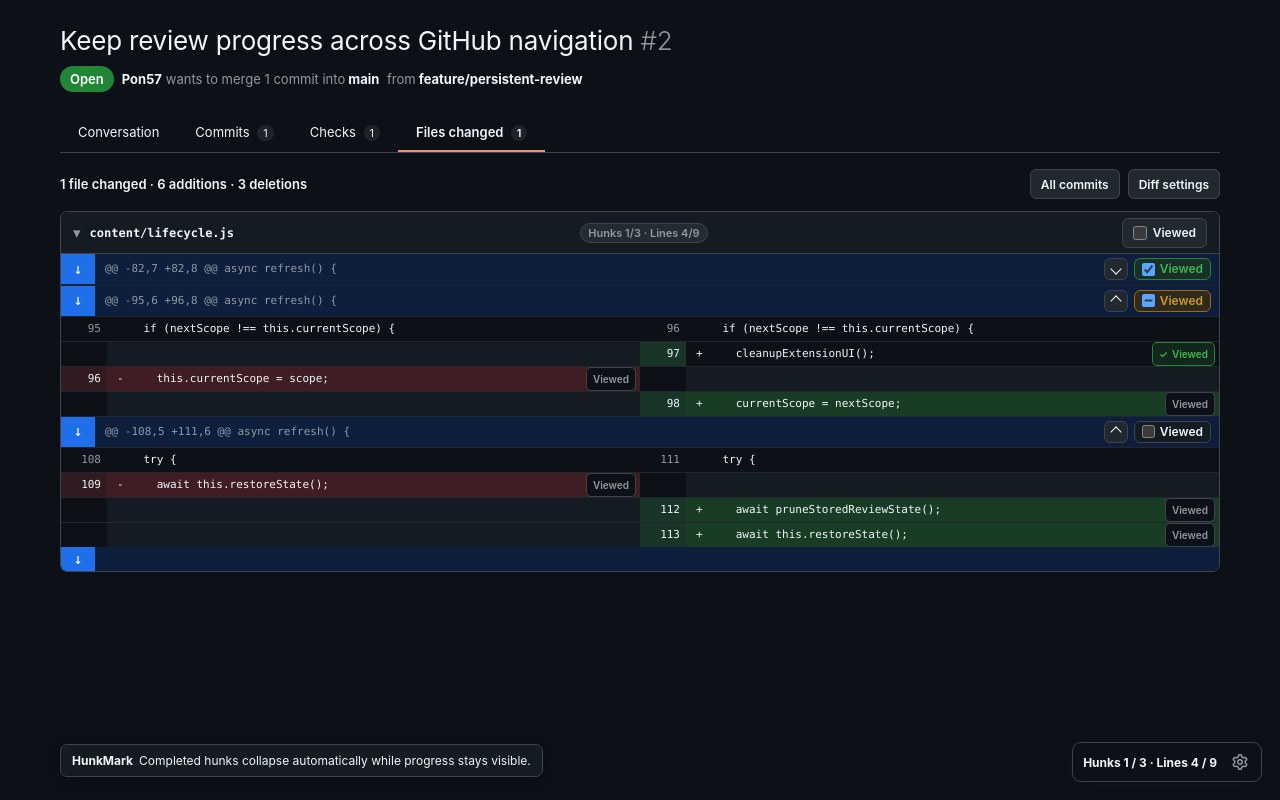
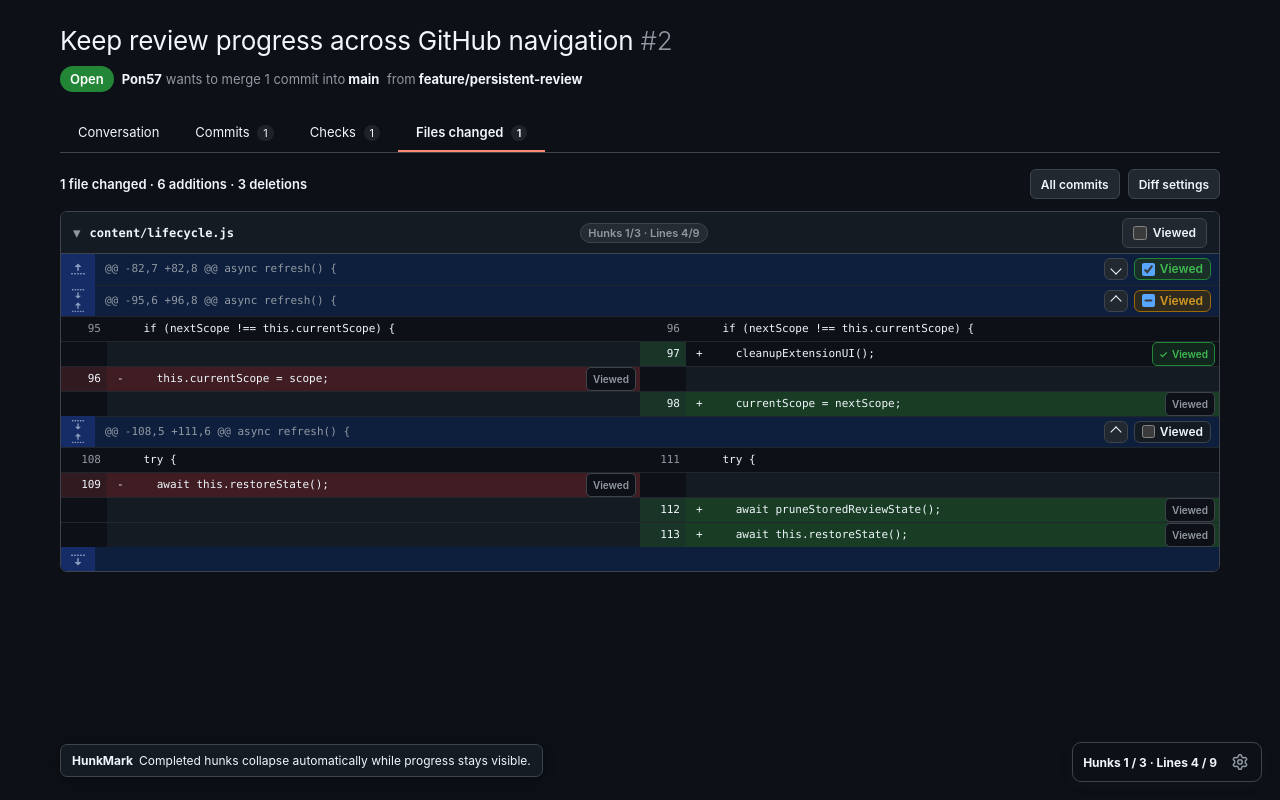
Before and after one commit to Pon57/HunkMark, a browser extension: page design/store-screenshot-capture.html in a window 1280 px wide. Drawn offline with Linux system fonts and the light colour scheme.

Commit message:
docs: polish and rename store screenshots

```diff
--- a/design/store-screenshot-capture.html
+++ b/design/store-screenshot-capture.html
@@ -57,6 +57,12 @@
         overflow: hidden;
         position: relative;
         width: 1280px;
+      }
+
+      .capture-icon-definitions {
+        height: 0;
+        position: absolute;
+        width: 0;
       }
 
       #hunkmark-panel {
@@ -278,23 +284,71 @@
 
       .hunk-row .blob-code-hunk {
         padding-left: 44px !important;
+        position: relative;
       }
 
       .hunk-expander {
         align-items: center;
-        background: #1f6feb;
+        background: #162c66;
         border: 0;
-        color: #ffffff;
+        color: #8b9ebf;
         cursor: pointer;
         display: flex;
         font-size: 15px;
-        height: 30px;
+        bottom: 0;
+        height: auto;
         justify-content: center;
         left: 0;
         padding: 0;
         position: absolute;
         top: 0;
         width: 34px;
+      }
+
+      .hunk-expander svg {
+        display: block;
+        fill: currentColor;
+        height: 16px;
+        width: 16px;
+      }
+
+      .hunk-expander-group {
+        background: #162c66;
+        bottom: 0;
+        display: flex;
+        flex-direction: column;
+        height: auto;
+        left: 0;
+        position: absolute;
+        top: 0;
+        width: 34px;
+      }
+
+      .hunk-expander-group .hunk-expander {
+        background: transparent;
+        flex: 1 1 0;
+        height: auto;
+        left: auto;
+        min-height: 0;
+        overflow: hidden;
+        position: static;
+        top: auto;
+        width: 100%;
+      }
+
+      .hunk-expander-group .hunk-expander svg {
+        height: 14px;
+        width: 14px;
+      }
+
+      .hunk-row .blob-code-hunk > .hunk-expander,
+      .hunk-row .blob-code-hunk > .hunk-expander-group {
+        bottom: -0.5px;
+      }
+
+      .hunk-row:not(:first-child) .blob-code-hunk > .hunk-expander,
+      .hunk-row:not(:first-child) .blob-code-hunk > .hunk-expander-group {
+        top: -0.5px;
       }
 
       .expand-down-row td {
@@ -306,7 +360,7 @@
       }
 
       .expand-down-row .hunk-expander {
-        height: 24px;
+        height: auto;
       }
 
       .expand-down-fill {
@@ -343,6 +397,13 @@
   </head>
   <body>
     <div id="store-capture">
+      <svg class="capture-icon-definitions" aria-hidden="true">
+        <defs>
+          <!-- Primer Octicons fold-up-16 and fold-down-16 (MIT). -->
+          <path id="capture-fold-up" d="M7.823 1.677 4.927 4.573A.25.25 0 0 0 5.104 5H7.25v3.236a.75.75 0 1 0 1.5 0V5h2.146a.25.25 0 0 0 .177-.427L8.177 1.677a.25.25 0 0 0-.354 0ZM13.75 11a.75.75 0 0 0 0 1.5h.5a.75.75 0 0 0 0-1.5h-.5Zm-3.75.75a.75.75 0 0 1 .75-.75h.5a.75.75 0 0 1 0 1.5h-.5a.75.75 0 0 1-.75-.75ZM7.75 11a.75.75 0 0 0 0 1.5h.5a.75.75 0 0 0 0-1.5h-.5ZM4 11.75a.75.75 0 0 1 .75-.75h.5a.75.75 0 0 1 0 1.5h-.5a.75.75 0 0 1-.75-.75ZM1.75 11a.75.75 0 0 0 0 1.5h.5a.75.75 0 0 0 0-1.5h-.5Z"/>
+          <path id="capture-fold-down" d="m8.177 14.323 2.896-2.896a.25.25 0 0 0-.177-.427H8.75V7.764a.75.75 0 1 0-1.5 0V11H5.104a.25.25 0 0 0-.177.427l2.896 2.896a.25.25 0 0 0 .354 0ZM2.25 5a.75.75 0 0 0 0-1.5h-.5a.75.75 0 0 0 0 1.5h.5ZM6 4.25a.75.75 0 0 1-.75.75h-.5a.75.75 0 0 1 0-1.5h.5a.75.75 0 0 1 .75.75ZM8.25 5a.75.75 0 0 0 0-1.5h-.5a.75.75 0 0 0 0 1.5h.5ZM12 4.25a.75.75 0 0 1-.75.75h-.5a.75.75 0 0 1 0-1.5h.5a.75.75 0 0 1 .75.75Zm2.25.75a.75.75 0 0 0 0-1.5h-.5a.75.75 0 0 0 0 1.5h.5Z"/>
+        </defs>
+      </svg>
       <main class="content">
         <h1 class="pr-title">
           Keep review progress across GitHub navigation
@@ -397,7 +458,7 @@
             </colgroup>
             <tbody>
               <tr class="hunk-row">
-                <td class="blob-code-hunk" colspan="4"><button class="hunk-expander" type="button" aria-label="Expand hidden lines">↓</button><span>@@ -82,7 +82,8 @@ async refresh() {</span></td>
+                <td class="blob-code-hunk" colspan="4"><button class="hunk-expander" type="button" aria-label="Expand file up from line 82"><svg viewBox="0 0 16 16" aria-hidden="true"><use href="#capture-fold-up"/></svg></button><span>@@ -82,7 +82,8 @@ async refresh() {</span></td>
               </tr>
               <tr>
                 <td class="blob-num">82</td>
@@ -424,7 +485,7 @@
                 <td class="blob-code-addition" data-diff-side="right">+   const nextRange = parseRange(location);</td>
               </tr>
               <tr class="hunk-row">
-                <td class="blob-code-hunk" colspan="4"><button class="hunk-expander" type="button" aria-label="Expand hidden lines">↓</button><span>@@ -95,6 +96,8 @@ async refresh() {</span></td>
+                <td class="blob-code-hunk" colspan="4"><span class="hunk-expander-group"><button class="hunk-expander" type="button" aria-label="Expand file down from line 84"><svg viewBox="0 0 16 16" aria-hidden="true"><use href="#capture-fold-down"/></svg></button><button class="hunk-expander" type="button" aria-label="Expand file up from line 95"><svg viewBox="0 0 16 16" aria-hidden="true"><use href="#capture-fold-up"/></svg></button></span><span>@@ -95,6 +96,8 @@ async refresh() {</span></td>
               </tr>
               <tr>
                 <td class="blob-num">95</td>
@@ -451,7 +512,7 @@
                 <td class="blob-code-addition" data-diff-side="right">+     currentScope = nextScope;</td>
               </tr>
               <tr class="hunk-row">
-                <td class="blob-code-hunk" colspan="4"><button class="hunk-expander" type="button" aria-label="Expand hidden lines">↓</button><span>@@ -108,5 +111,6 @@ async refresh() {</span></td>
+                <td class="blob-code-hunk" colspan="4"><span class="hunk-expander-group"><button class="hunk-expander" type="button" aria-label="Expand file down from line 98"><svg viewBox="0 0 16 16" aria-hidden="true"><use href="#capture-fold-down"/></svg></button><button class="hunk-expander" type="button" aria-label="Expand file up from line 108"><svg viewBox="0 0 16 16" aria-hidden="true"><use href="#capture-fold-up"/></svg></button></span><span>@@ -108,5 +111,6 @@ async refresh() {</span></td>
               </tr>
               <tr>
                 <td class="blob-num">108</td>
@@ -478,7 +539,7 @@
                 <td class="blob-code-addition" data-diff-side="right">+     await this.restoreState();</td>
               </tr>
               <tr class="expand-down-row">
-                <td class="expand-down-fill" colspan="4"><button class="hunk-expander" type="button" aria-label="Expand hidden lines below">↓</button></td>
+                <td class="expand-down-fill" colspan="4"><button class="hunk-expander" type="button" aria-label="Expand file down from line 113"><svg viewBox="0 0 16 16" aria-hidden="true"><use href="#capture-fold-down"/></svg></button></td>
               </tr>
             </tbody>
           </table>
--- a/scripts/validate-release.cjs
+++ b/scripts/validate-release.cjs
@@ -124,7 +124,7 @@ assert.deepEqual(
 
 for (const [relative, dimensions] of [
   ["store-assets/screenshot-main.png", { width: 1280, height: 800 }],
-  ["store-assets/screenshot-filtered.png", { width: 1280, height: 800 }],
+  ["store-assets/screenshot-line-review.png", { width: 1280, height: 800 }],
   ["store-assets/promo-small.png", { width: 440, height: 280 }],
 ]) {
   assert.deepEqual(
```
Also changed, not shown: design/README.md, store-assets/screenshot-filtered.png (deleted), store-assets/screenshot-line-review.png (added), store-assets/screenshot-main.png.
